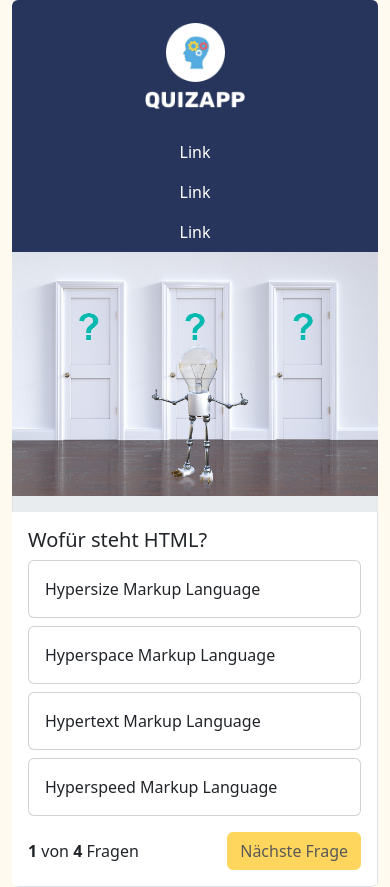
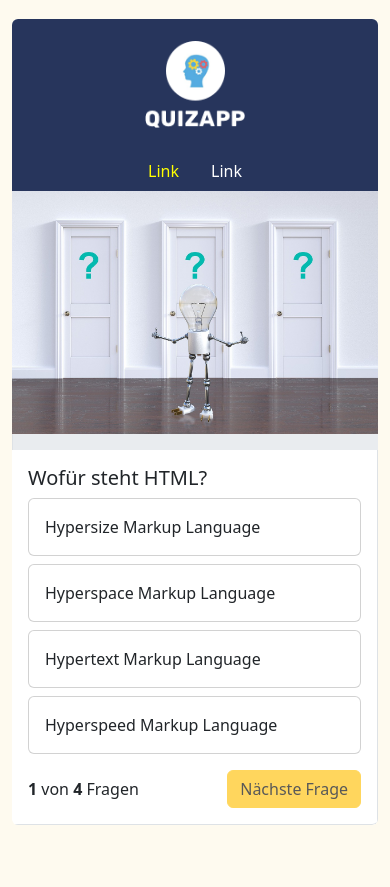
Before and after one commit to fshippman/Quizapp, a plain HTML site: page index.html in a window 390 px wide. After the commit the page ends 844 px from the top, so only its background shows below. Drawn offline with nearby package versions, Linux system fonts and the light colour scheme.

Commit message:
started to make responsive

```diff
--- a/index.html
+++ b/index.html
@@ -24,22 +24,19 @@
 
     <div class="container">
 
-        <div class="card border-0" style="max-width: 540px; overflow: hidden;">
+        <div class="quiz-card card border-0">
 
             <div class="row g-0">
 
-                <div class="col-md-4">
-                    <div class="d-flex flex-column justify-content-center align-items-center">
+                <div class="col-md-4" id="navigation">
+                    <div class="navigation-container d-flex flex-column justify-content-center align-items-center">
 
                         <img src="img/logo.png" class="m-3 logo" alt="...">
 
 
-                        <ul class="nav flex-column">
+                        <ul class="nav flex-md-column d-flex">
                             <li class="nav-item">
-                                <a class="nav-link" href="#">Link</a>
-                            </li>
-                            <li class="nav-item">
-                                <a class="nav-link" href="#">Link</a>
+                                <a class="nav-link active" id="link-1" href="#">Link</a>
                             </li>
                             <li class="nav-item">
                                 <a class="nav-link" href="#">Link</a>
--- a/style.css
+++ b/style.css
@@ -10,9 +10,9 @@ body {
     align-items: center;
 }
 
-/* .quiz-card {
-    width: 30rem;
-} */
+.quiz-card {
+    max-width: 540px; overflow: hidden;
+}
 .logo {
     height: 100px;
     width: 100px;
@@ -74,6 +74,21 @@ body {
 }
 
 
+/* .nav {
+    --bs-nav-link-padding-x: 1rem;
+    --bs-nav-link-padding-y: 0.5rem;
+    --bs-nav-link-font-weight: ;
+    --bs-nav-link-color: white !important;
+    --bs-nav-link-hover-color: #0dcaf0 !important;
+    --bs-nav-link-disabled-color: var(--bs-secondary-color);
+    display: flex;
+    flex-wrap: wrap;
+    padding-left: 0;
+    margin-bottom: 0;
+    list-style: none;
+} */
+
+
 .nav {
     --bs-nav-link-padding-x: 1rem;
     --bs-nav-link-padding-y: 0.5rem;
@@ -87,3 +102,9 @@ body {
     margin-bottom: 0;
     list-style: none;
 }
+
+
+
+.nav-link.active {
+    color: yellow !important;
+}
```
Also changed, not shown: script.js (+5 -5 lines).
